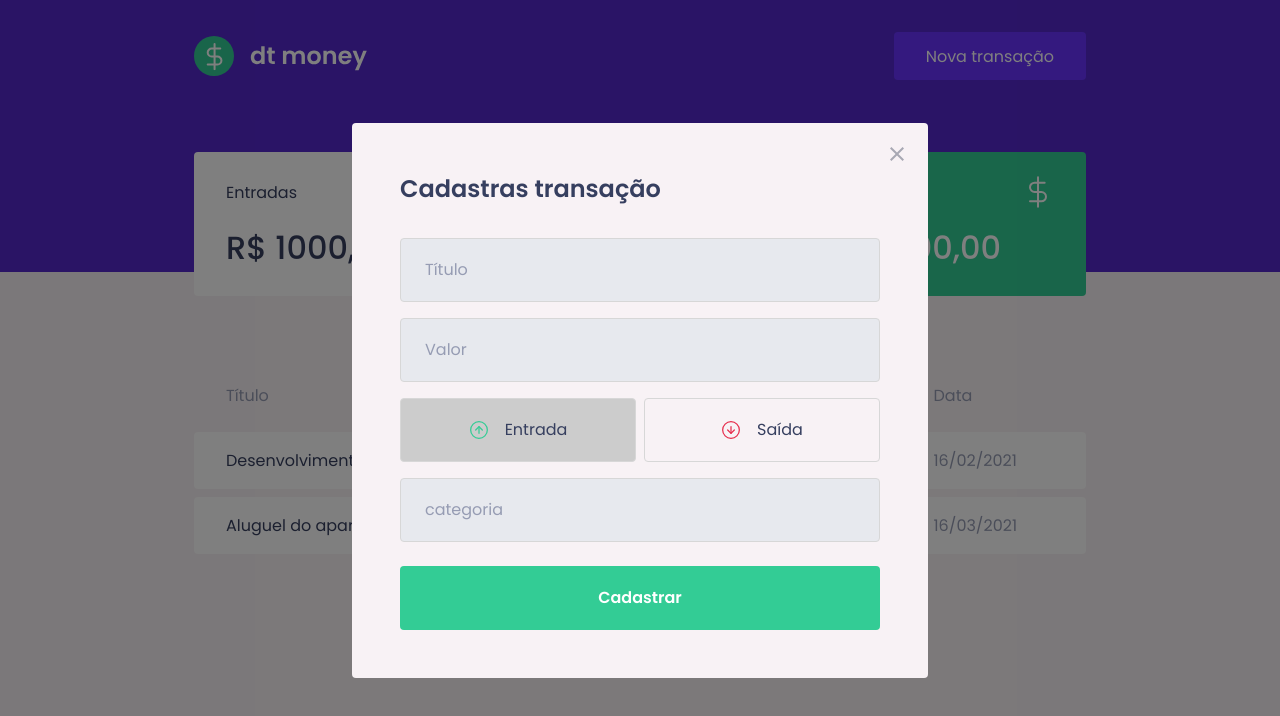
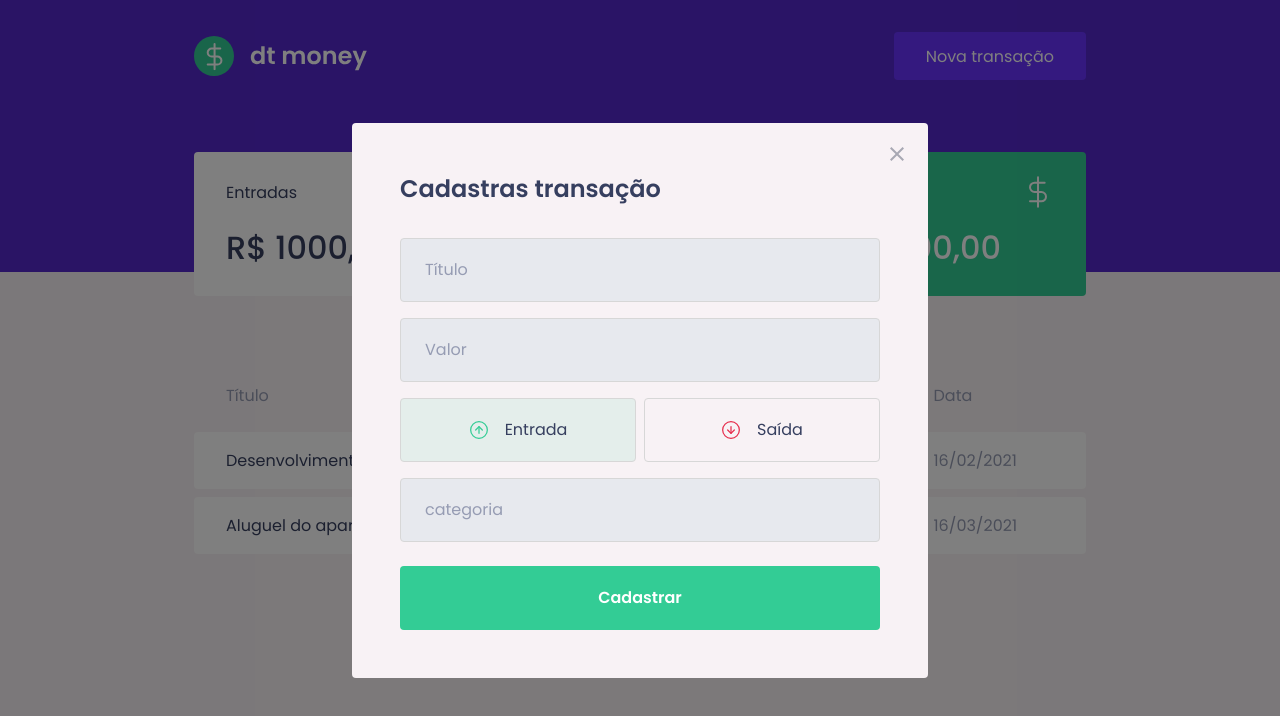
Before and after one commit to rlucasmd/dtmoney, a React (Create React App) app: page / in a window 1280 px wide. Both pictures are taken after a click on the button "Nova transação". Shown: the top 716 px of the page. Built offline with nearby package versions, Linux system fonts and the light colour scheme; no server answers; what miragejs would draw is missing.

Commit message:
add: RadioBox colors

```diff
--- a/src/components/NewTransactionModal/index.tsx
+++ b/src/components/NewTransactionModal/index.tsx
@@ -39,12 +39,14 @@
             type="button"
             isActive={type === 'deposit'}
             onClick={() => setType('deposit')}
+            activeColor="green"
           >
             <img src={incomeImg} alt="Entrada" />
             <span>Entrada</span>
           </RadioBox>
           <RadioBox
             type="button"
+            activeColor="red"
             isActive={type === 'withdraw'}
             onClick={() => setType('withdraw')}
           >
--- a/src/components/NewTransactionModal/styles.ts
+++ b/src/components/NewTransactionModal/styles.ts
@@ -1,5 +1,5 @@
 import styled from "styled-components";
-import { darken } from "polished";
+import { darken, transparentize } from "polished";
 
 export const Container = styled.form`
   h2{
@@ -62,6 +62,12 @@
 
 interface RadioBoxProps {
   isActive: boolean;
+  activeColor: 'green' | 'red';
+}
+
+const colors = {
+  green: '#33cc95',
+  red: '#e52e4d'
 }
 
 export const RadioBox = styled.button<RadioBoxProps>`
@@ -69,7 +75,13 @@
   border: 1px solid var(--input-border);
   border-radius: 0.25rem;
 
-  background: ${(props) => props.isActive ? '#ccc' : 'transparent'};
+  background: ${(props) =>
+    props.isActive
+      ?
+      transparentize(0.9, colors[props.activeColor])
+      :
+      'transparent'
+  };
 
   display: flex;
 
```
